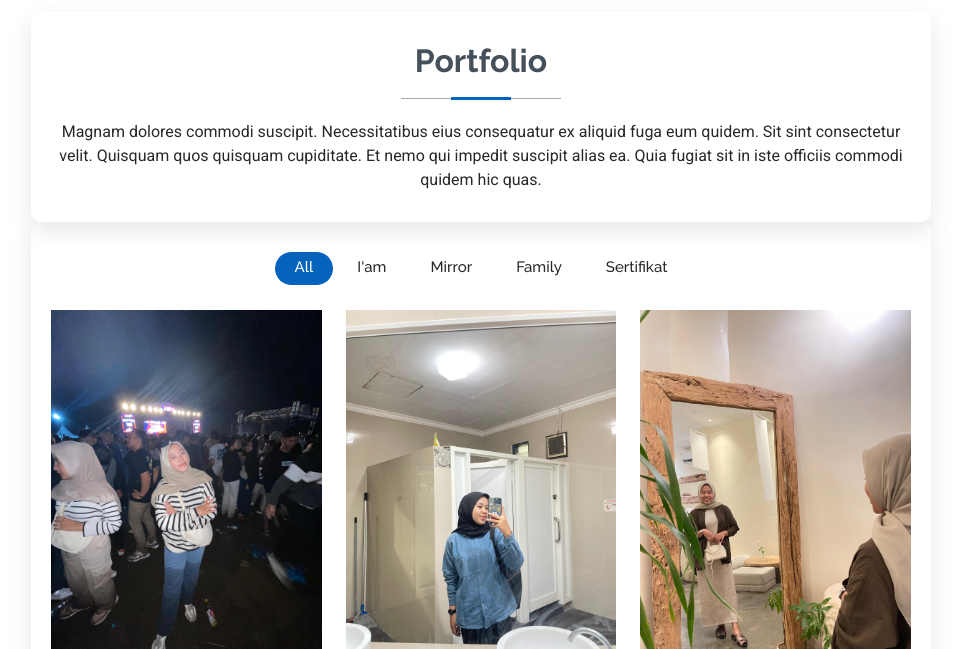
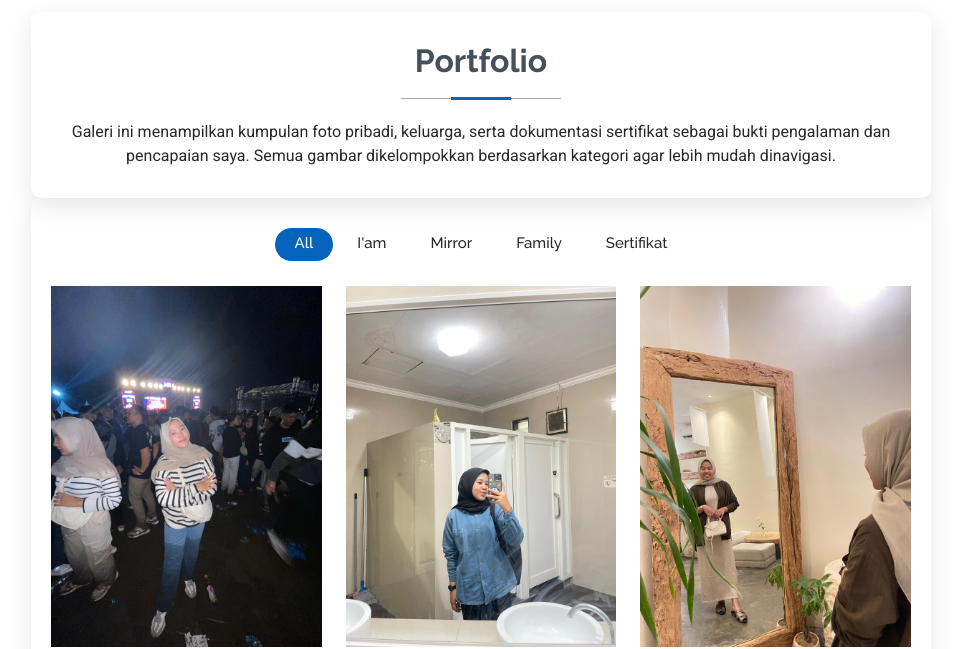
Before and after one commit to MelindaPuspitaAnggraini/Portofolio-Melinda, a plain HTML site: page index.html in a window 1280 px wide. Shown: the part 3540-4189 px from the top of the page, without its empty margins (239-1200 px from the left). Drawn offline with Linux system fonts and the light colour scheme.

Commit message:
Update index.html

```diff
--- a/index.html
+++ b/index.html
@@ -237,7 +237,7 @@
       <!-- Section Title -->
       <div class="container section-title" data-aos="fade-up">
         <h2>Portfolio</h2>
-        <p>Magnam dolores commodi suscipit. Necessitatibus eius consequatur ex aliquid fuga eum quidem. Sit sint consectetur velit. Quisquam quos quisquam cupiditate. Et nemo qui impedit suscipit alias ea. Quia fugiat sit in iste officiis commodi quidem hic quas.</p>
+        <p>Galeri ini menampilkan kumpulan foto pribadi, keluarga, serta dokumentasi sertifikat sebagai bukti pengalaman dan pencapaian saya. Semua gambar dikelompokkan berdasarkan kategori agar lebih mudah dinavigasi.</p>
       </div><!-- End Section Title -->
 
       <div class="container">
```
